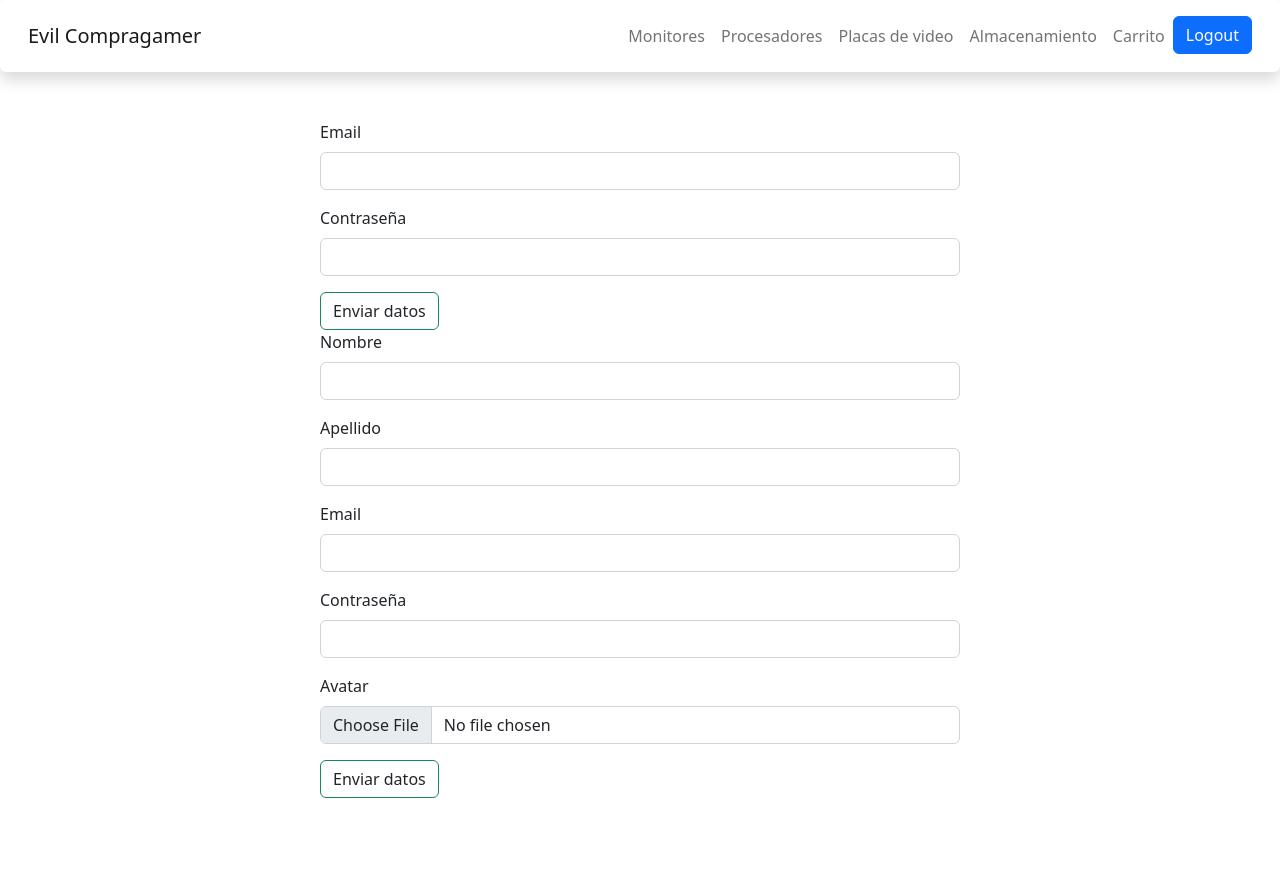
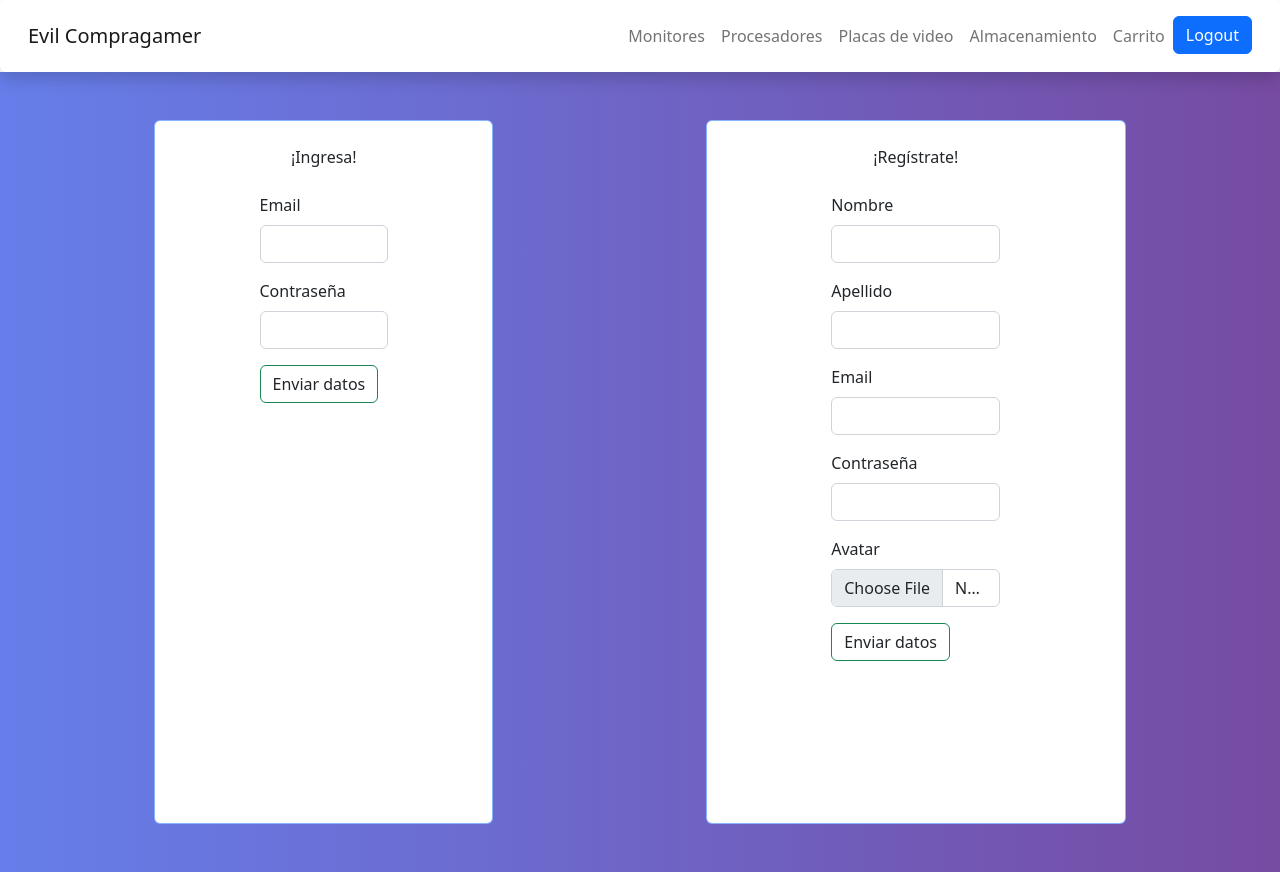
Before and after one commit to Daviens/Proyecto-React, a React (Vite) app: page / in a window 1280 px wide. Before the commit the page ends 800 px from the top, so only its background shows below. Built offline with nearby package versions, Linux system fonts and the light colour scheme; no server answers.

Commit message:
debug adminContainer

```diff
--- a/src/components/NavBar/index.jsx
+++ b/src/components/NavBar/index.jsx
@@ -14,7 +14,7 @@ const NavBar = () => {
     if(response.data.status === "success") nav("/")
   }
   return (
-    <nav className="navbar navbar-expand-lg navbar-light bg-light shadow p-3 mb-5 bg-body rounded">
+    <nav className="navbar navbar-expand-lg navbar-light bg-light shadow p-3 sticky-top bg-body rounded m-0">
       <div className="container-fluid">
         <Link className="navbar-brand" to="/">Evil Compragamer</Link>
         <button className="navbar-toggler" type="button" data-bs-toggle="collapse" data-bs-target="#navbarSupportedContent" aria-controls="navbarSupportedContent" aria-expanded="false" aria-label="Toggle navigation">
--- a/src/components/containers/AdminContainer/index.jsx
+++ b/src/components/containers/AdminContainer/index.jsx
@@ -9,6 +9,7 @@ const AdminContainer = () => {
     useEffect(() => {
       const getData = async () => {
         const info = await userService.getData()
+        console.log(info);
         info.data.message.role === "AUTHENTICATED"? true : nav("/")
       }
       getData()
--- a/src/components/containers/LoginContainer/index.jsx
+++ b/src/components/containers/LoginContainer/index.jsx
@@ -20,9 +20,25 @@ const LoginContainer = () => {
     existCookie()
   }, [])
   return (
-    <div>
-      <FormLogin/>
-      <FormRegister/>
+    <div
+      className="d-flex justify-content-around p-5 m-0"
+      style={{
+        background: 'linear-gradient(to right, #667eea, #764ba2)',
+        minHeight: '100vh',
+      }}
+    >
+      <div className="card border-primary border-opacity-50 rounded-top p-4 m-0">
+        <p className="card-title text-center">¡Ingresa!</p>
+        <div className="card-body">
+          <FormLogin />
+        </div>
+      </div>
+      <div className="card border-primary border-opacity-50 rounded-top p-4">
+        <p className="card-title text-center">¡Regístrate!</p>
+        <div className="card-body">
+          <FormRegister />
+        </div>
+      </div>
     </div>
   )
 }
```
